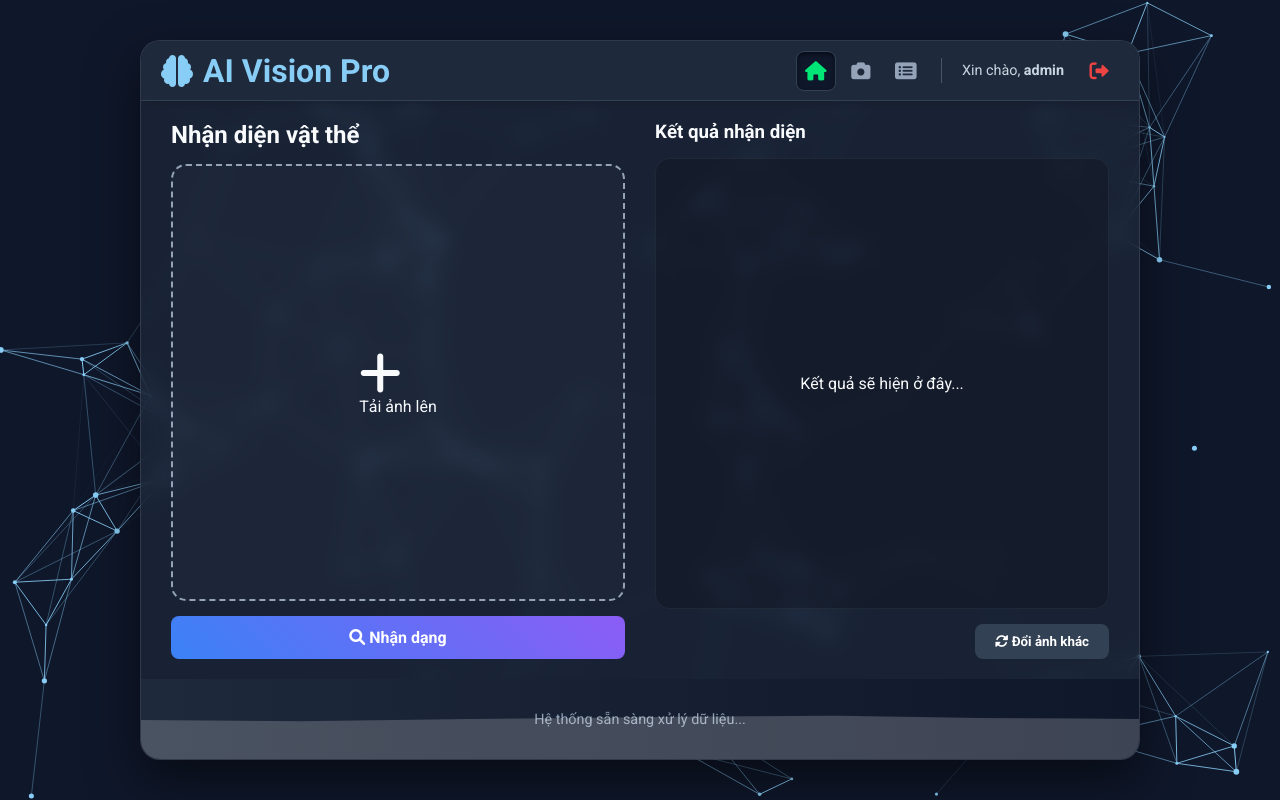
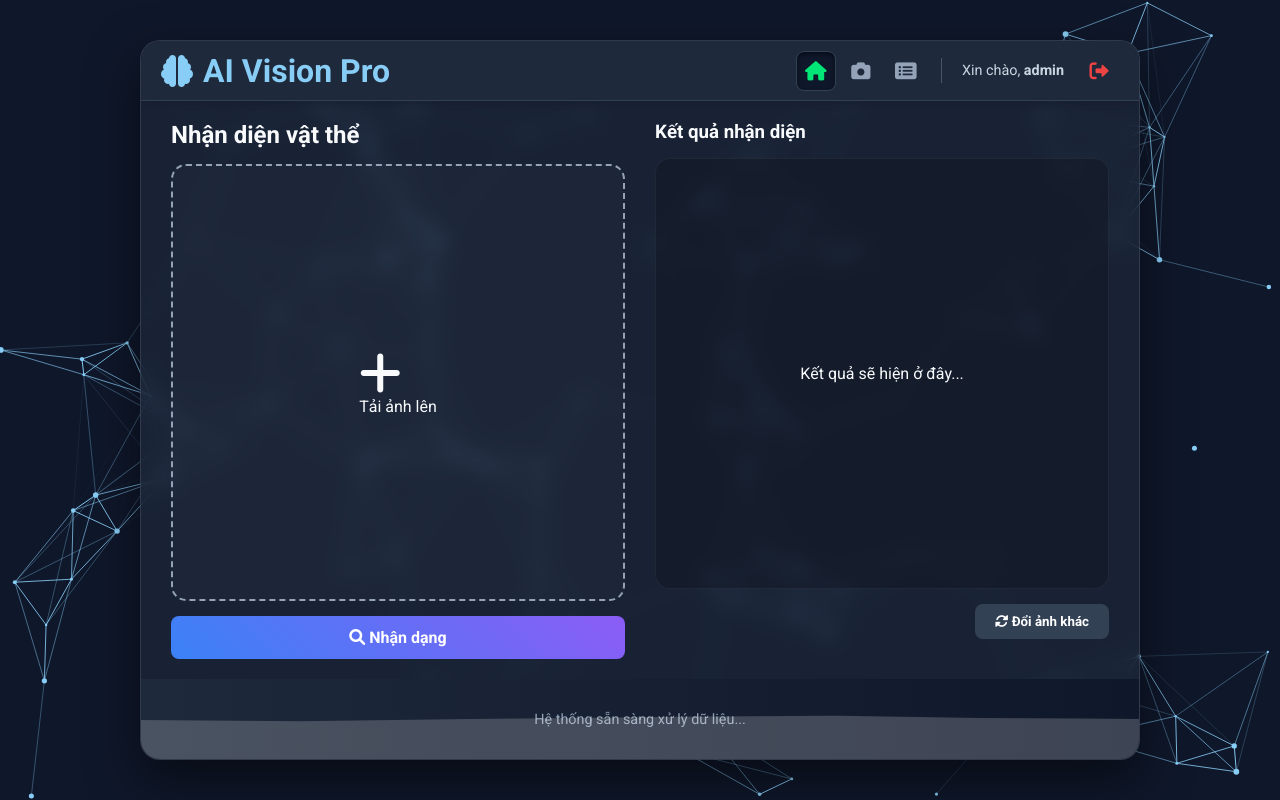
Before and after one commit to atm01232004-lgtm/AI_ObjectDetection, a Flask app: page / in a window 1280 px wide. Run offline with Flask 3, Linux system fonts and the light colour scheme; a user stored in the database is signed in; some libraries are stand-ins or nearby versions.

Commit message:
edit style setting button

```diff
--- a/static/style.css
+++ b/static/style.css
@@ -159,7 +159,7 @@ button { cursor: pointer; transition: 0.2s; font-family: inherit; }
 .btn-primary:hover { transform: translateY(-2px); box-shadow: 0 5px 15px rgba(59, 130, 246, 0.4); }
 
 .action-buttons { display: flex; gap: 10px; justify-content: flex-end; }
-.btn-secondary, .btn-success { padding: 10px 20px; border-radius: 8px; border: none; font-weight: 600; }
+.btn-secondary, .btn-success { margin-left: 20px; margin-bottom: 20px; padding: 10px 20px; border-radius: 8px; border: none; font-weight: 600; }
 .btn-secondary { background: #334155; color: white; }
 .btn-success { background: #10b981; color: white; }
 
```
Also changed, not shown: instance/database.db.
